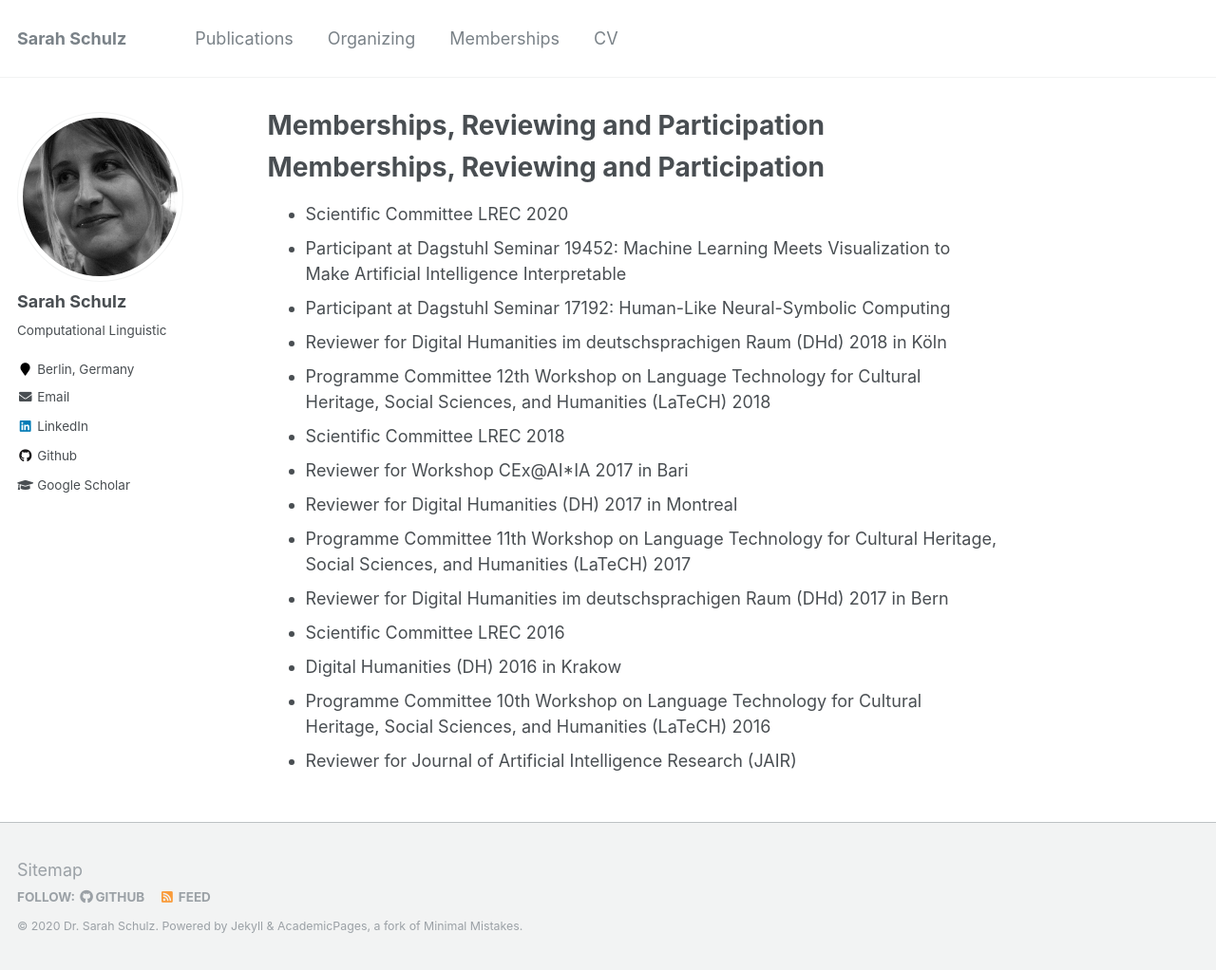
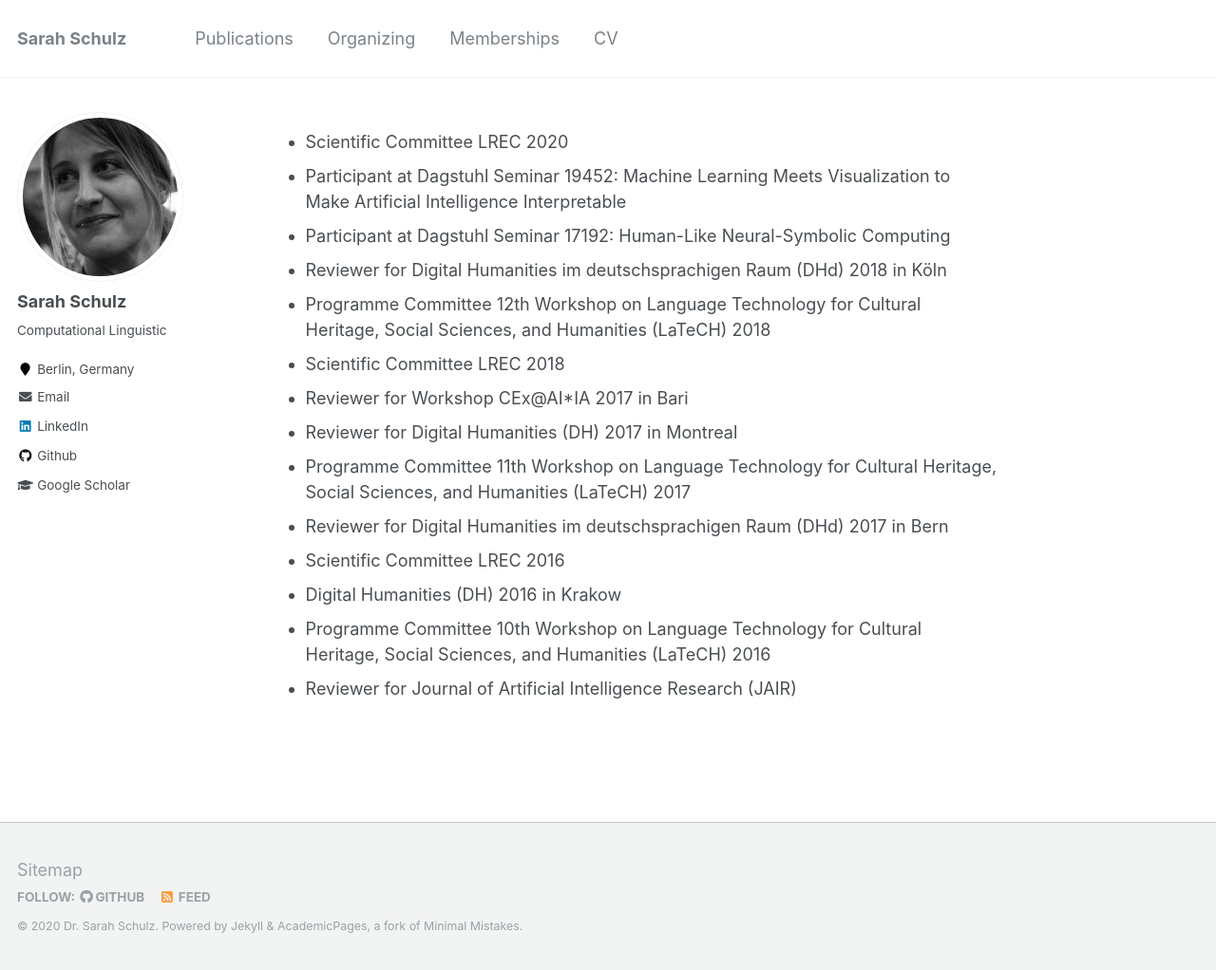
Before and after one commit to sarschu/sarschu.github.io, a Jekyll site: the page built from _pages/membership.md, in a window 1280 px wide and 1022 px high. Shown: the whole window at 95% size. Built offline with Jekyll 4.4.1, drawn with Linux system fonts in a browser that asks for light colours; our own code applies the rules of GitHub Pages for plain Markdown files.

Commit message:
Update membership.md

```diff
--- a/_pages/membership.md
+++ b/_pages/membership.md
@@ -1,4 +1,4 @@
-# Memberships, Reviewing and Participation
+
 
 * Scientific Committee LREC 2020
 * Participant at Dagstuhl Seminar 19452: Machine Learning Meets Visualization to Make Artificial Intelligence Interpretable
```
